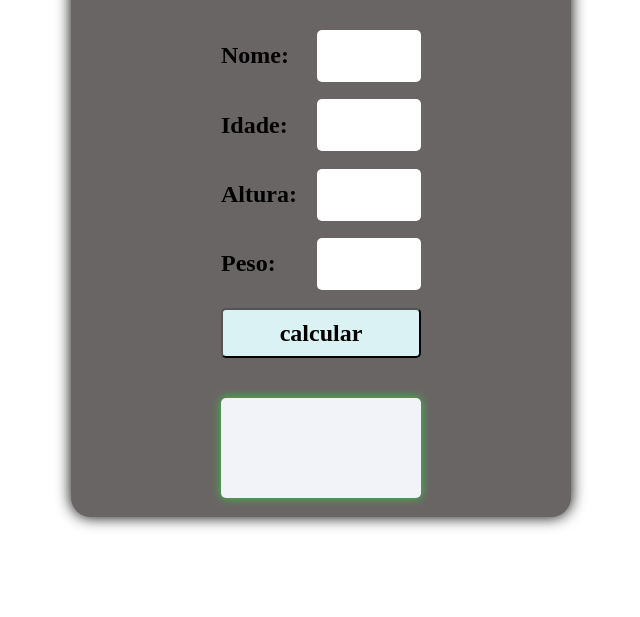
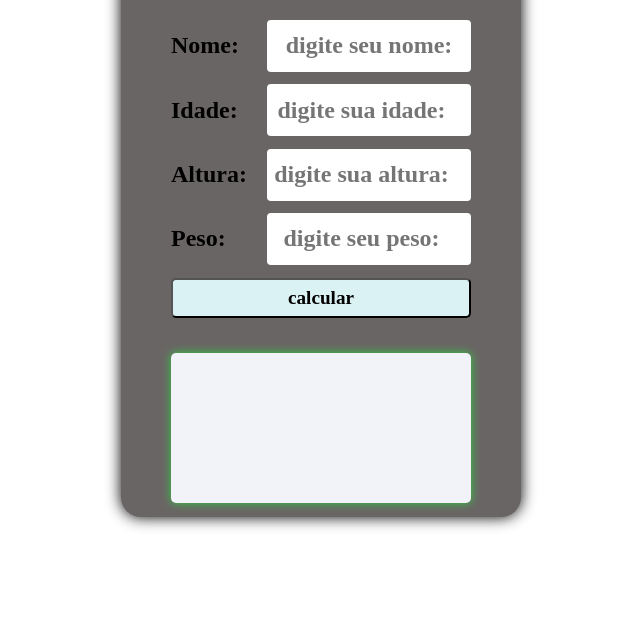
Before and after one commit to JohnMBC/Projeto-calcularIMC-JMBC, a plain HTML site: page index.html in a window 1280 px wide. Shown: the part 183-800 px from the top of the page, without its empty margins (319-959 px from the left). Drawn offline with Linux system fonts and the light colour scheme.

Commit message:
Ajuste de estilo no formulário
- Alteração do tamanho da fonte para melhor legibilidade.
- Estilização do placeholder nos campos de entrada.
- Correção de margens e espaçamento.

```diff
--- a/index.html
+++ b/index.html
@@ -20,22 +20,22 @@
 
             <div class="input">
                 <label for="">Nome:</label>
-                <input type="text" id="nome">
+                <input type="text" id="nome" placeholder="digite seu nome:">
             </div>
 
             <div class="input">
                 <label for="">Idade:</label>
-                <input type="number" id="idade">
+                <input type="number" id="idade" placeholder="digite sua idade:">
             </div>
 
             <div class="input">
                 <label for="">Altura:</label>
-                <input type="number" id="altura">
+                <input type="number" id="altura" placeholder="digite sua altura:">
             </div>
 
             <div class="input">
                 <label for="">Peso:</label>
-                <input type="number" id="peso">
+                <input type="number" id="peso" placeholder="digite seu peso:">
 
             </div>
 
--- a/style.css
+++ b/style.css
@@ -11,7 +11,7 @@ main {
     display: flex;
     border-radius: 15px;
     flex-direction: column;
-    width: 500px;
+    width: 400px;
     height: 600px;
     align-items: center;
     justify-content: space-evenly;
@@ -35,19 +35,18 @@ main {
     display: flex;
     justify-content: space-between;
     align-items: center;
-    width: 200px;
+    width: 300px;
     height: 50px;
 }
 
 .input input {
     outline: 0;
-    border-radius: 3px;
-    width: 100px;
-    font: bold 2.0rem serif;
+    border-radius: 4px;
+    width: 200px;
+    font: bold 1.5rem serif;
     border: none;
     height: 50px;
     text-align: center;
-    border-radius: 5px;
 }
 
 .input label {
@@ -56,25 +55,27 @@ main {
 
 button {
     background: rgb(219, 242, 244);
-    width: 200px;
-    height: 50px;
-    font: bold 1.5rem serif;
+    width: 300px;
+    height: 40px;
+    font: bold 1.2rem serif;
     outline: none;
     border-radius: 5px;
     cursor: pointer;
+    color:rgb(0, 0, 0)
 }
 
 .result {
+
     display: flex;
     align-items: center;
     margin-top: 20px;
-    width: 200px;
-    height: 100px;
+    width: 300px;
+    height: 150px;
     border-radius: 5px;
-    font: normal 1.5rem serif;
+    font: normal 1.0rem serif;
     box-shadow: 0px 0px 10px rgb(50, 205, 63);
     background: rgb(242, 242, 249);
-    color:blueviolet;
+    color:rgb();
     padding: 20px;
     box-sizing: border-box;
     user-select: none;
```
